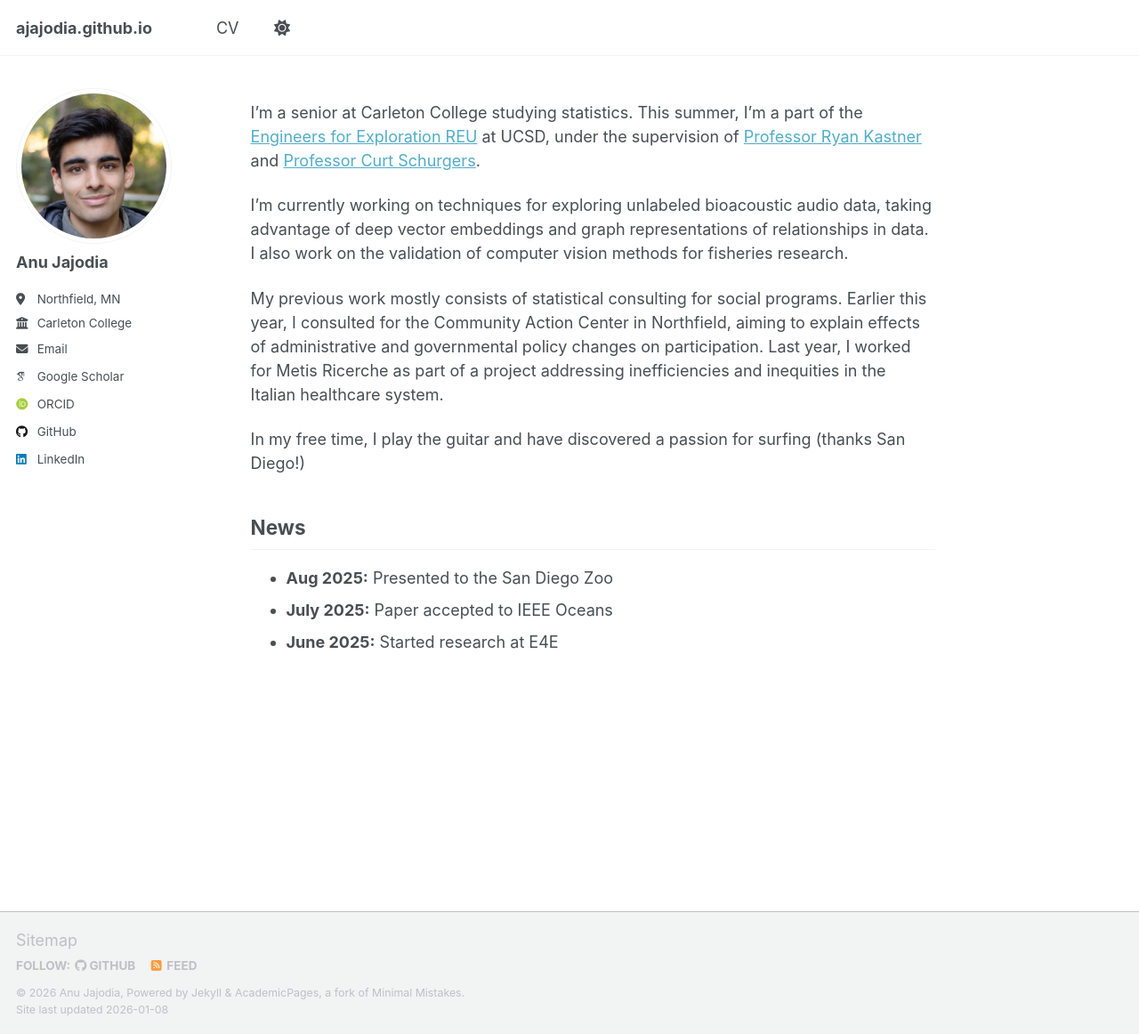
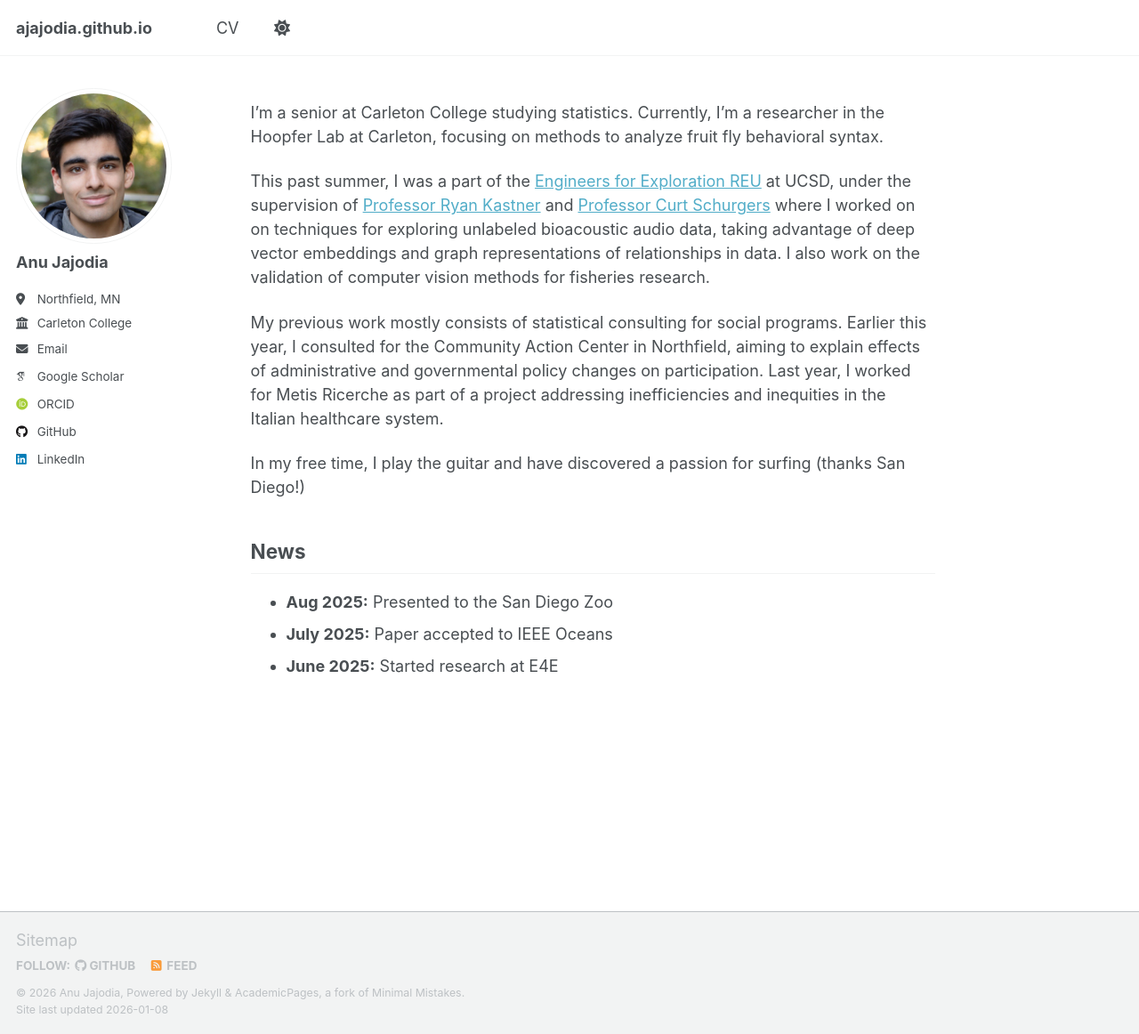
Before and after one commit to AJajodia/ajajodia.github.io, a Jekyll site: the page built from _pages/about.md, in a window 1280 px wide and 1162 px high. Shown: the whole window at 89% size. Built offline with Jekyll 4.4.1, drawn with Linux system fonts in a browser that asks for light colours; some web fonts are replaced; a script that is not in the unit is left out.

Commit message:
added hoopfer

```diff
--- a/_pages/about.md
+++ b/_pages/about.md
@@ -7,9 +7,9 @@ redirect_from:
   - /about.html
 ---
 
-I'm a senior at Carleton College studying statistics. This summer, I'm a part of the [Engineers for Exploration REU](https://e4e.ucsd.edu/) at UCSD, under the supervision of [Professor Ryan Kastner](https://kastner.ucsd.edu/ryan/) and [Professor Curt Schurgers](https://jacobsschool.ucsd.edu/people/profile/curt-schurgers).
+I'm a senior at Carleton College studying statistics. Currently, I'm a researcher in the Hoopfer Lab at Carleton, focusing on methods to analyze fruit fly behavioral syntax.
 
-I'm currently working on techniques for exploring unlabeled bioacoustic audio data, taking advantage of deep vector embeddings and graph representations of relationships in data. I also work on the validation of computer vision methods for fisheries research.
+This past summer, I was a part of the [Engineers for Exploration REU](https://e4e.ucsd.edu/) at UCSD, under the supervision of [Professor Ryan Kastner](https://kastner.ucsd.edu/ryan/) and [Professor Curt Schurgers](https://jacobsschool.ucsd.edu/people/profile/curt-schurgers) where I worked on on techniques for exploring unlabeled bioacoustic audio data, taking advantage of deep vector embeddings and graph representations of relationships in data. I also work on the validation of computer vision methods for fisheries research.
 
 My previous work mostly consists of statistical consulting for social programs. Earlier this year, I consulted for the Community Action Center in Northfield, aiming to explain effects of administrative and governmental policy changes on participation. Last year, I worked for Metis Ricerche as part of a project addressing inefficiencies and inequities in the Italian healthcare system.
 
```
